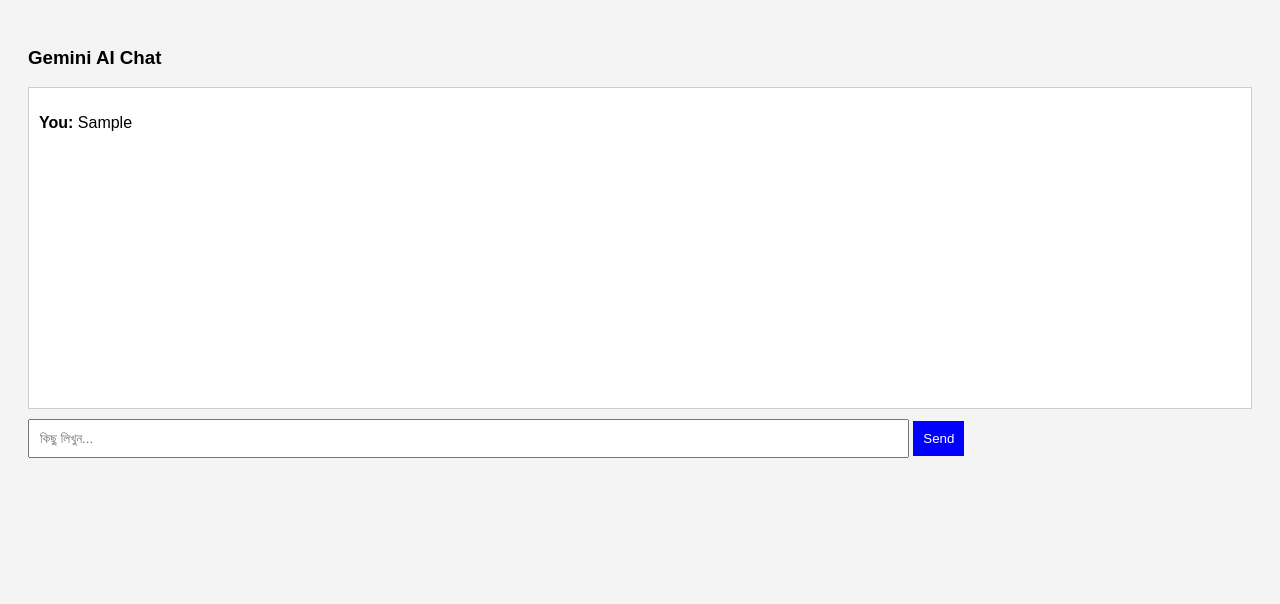
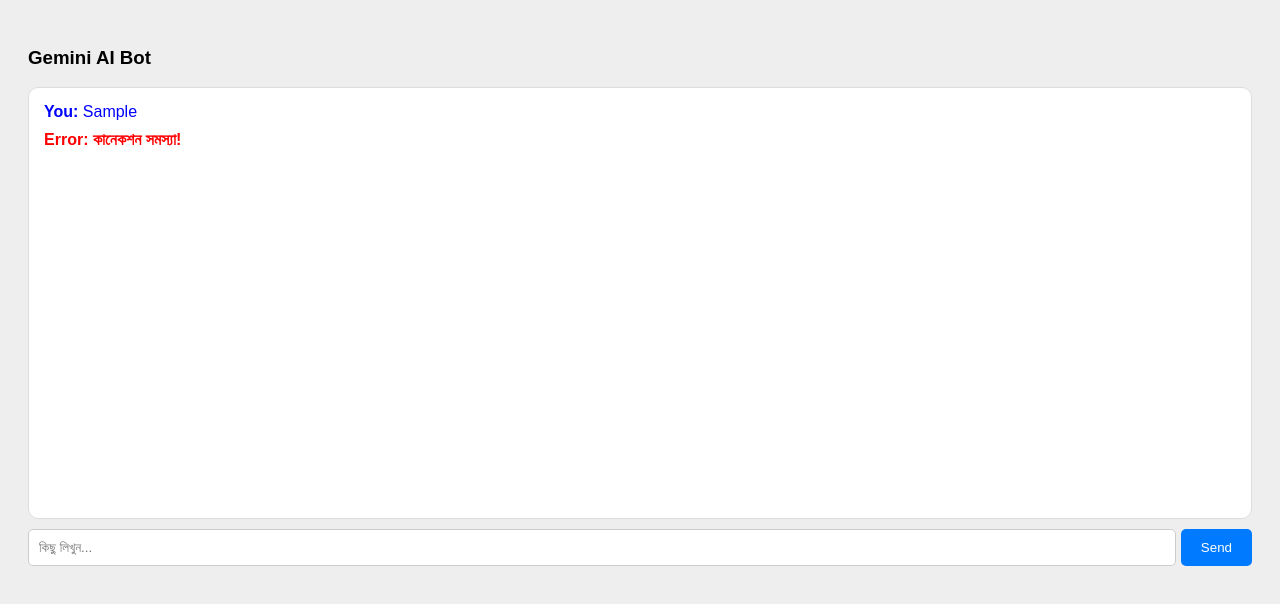
Before and after one commit to mdkadirkhan0515/my-ai-app, a website: page index.html in a window 1280 px wide. Both pictures are taken after typing "Sample" into the empty fields and a click on the button "Send". Drawn offline with Linux system fonts and the light colour scheme; no server answers.

Commit message:
Update styles and chat functionality in index.html

```diff
--- a/index.html
+++ b/index.html
@@ -1,39 +1,71 @@
 <!DOCTYPE html>
 <html lang="en">
 <head>
+    <meta charset="UTF-8">
     <meta name="viewport" content="width=device-width, initial-scale=1.0">
     <title>My AI Chat</title>
     <style>
-        body { font-family: Arial; padding: 20px; background: #f4f4f4; }
-        #chatbox { height: 300px; overflow-y: auto; background: white; padding: 10px; border: 1px solid #ccc; margin-bottom: 10px; }
-        input { width: 70%; padding: 10px; }
-        button { padding: 10px; background: blue; color: white; border: none; }
+        body { font-family: sans-serif; padding: 20px; background: #eee; }
+        #chatbox { height: 400px; overflow-y: auto; background: white; padding: 15px; border-radius: 10px; border: 1px solid #ddd; margin-bottom: 10px; }
+        .user { color: blue; margin-bottom: 10px; }
+        .ai { color: green; margin-bottom: 20px; font-weight: bold; }
+        .input-area { display: flex; gap: 5px; }
+        input { flex-grow: 1; padding: 10px; border-radius: 5px; border: 1px solid #ccc; }
+        button { padding: 10px 20px; background: #007bff; color: white; border: none; border-radius: 5px; cursor: pointer; }
     </style>
 </head>
 <body>
-    <h3>Gemini AI Chat</h3>
+
+    <h3>Gemini AI Bot</h3>
     <div id="chatbox"></div>
+
+    <div class="input-area">
         <input type="text" id="userInput" placeholder="কিছু লিখুন...">
-    <button onclick="sendMessage()">Send</button>
+        <button onclick="sendMessage()" id="sendBtn">Send</button>
+    </div>
 
     <script>
         async function sendMessage() {
             const input = document.getElementById('userInput');
             const box = document.getElementById('chatbox');
-            const message = input.value;
-            if(!message) return;
+            const btn = document.getElementById('sendBtn');
+            const message = input.value.trim();
 
-            box.innerHTML += `<p><b>You:</b> ${message}</p>`;
+            if (!message) return;
+
+            // ইউজার মেসেজ দেখানো
+            box.innerHTML += `<div class="user"><b>You:</b> ${message}</div>`;
             input.value = '';
+            btn.disabled = true; // পাঠানোর সময় বাটন বন্ধ থাকবে
 
-            // এখানে আপনার Vercel URL বসবে (ডিপ্লয় করার পর)
+            box.innerHTML += `<div class="ai" id="loading">AI লিখছে...</div>`;
+            box.scrollTop = box.scrollHeight;
+
+            try {
+                // এখানে '/api/chat' ব্যবহার করা হয়েছে কারণ ফাইলটি একই ডোমেইনে থাকবে
                 const response = await fetch('/api/chat', {
                     method: 'POST',
                     headers: { 'Content-Type': 'application/json' },
                     body: JSON.stringify({ message: message })
                 });
+
                 const data = await response.json();
-            box.innerHTML += `<p><b>AI:</b> ${data.reply}</p>`;
+
+                // লোডিং মেসেজটি সরিয়ে উত্তর বসানো
+                document.getElementById('loading').remove();
+
+                if (data.reply) {
+                    box.innerHTML += `<div class="ai"><b>AI:</b> ${data.reply}</div>`;
+                } else {
+                    box.innerHTML += `<div class="ai" style="color:red"><b>Error:</b> ${data.error || "Unknown Error"}</div>`;
+                }
+            } catch (err) {
+                document.getElementById('loading').remove();
+                box.innerHTML += `<div class="ai" style="color:red"><b>Error:</b> কানেকশন সমস্যা!</div>`;
+            }
+
+            btn.disabled = false;
+            box.scrollTop = box.scrollHeight;
         }
     </script>
 </body>
```
Lines whose indentation alone changed are shown as unchanged.
